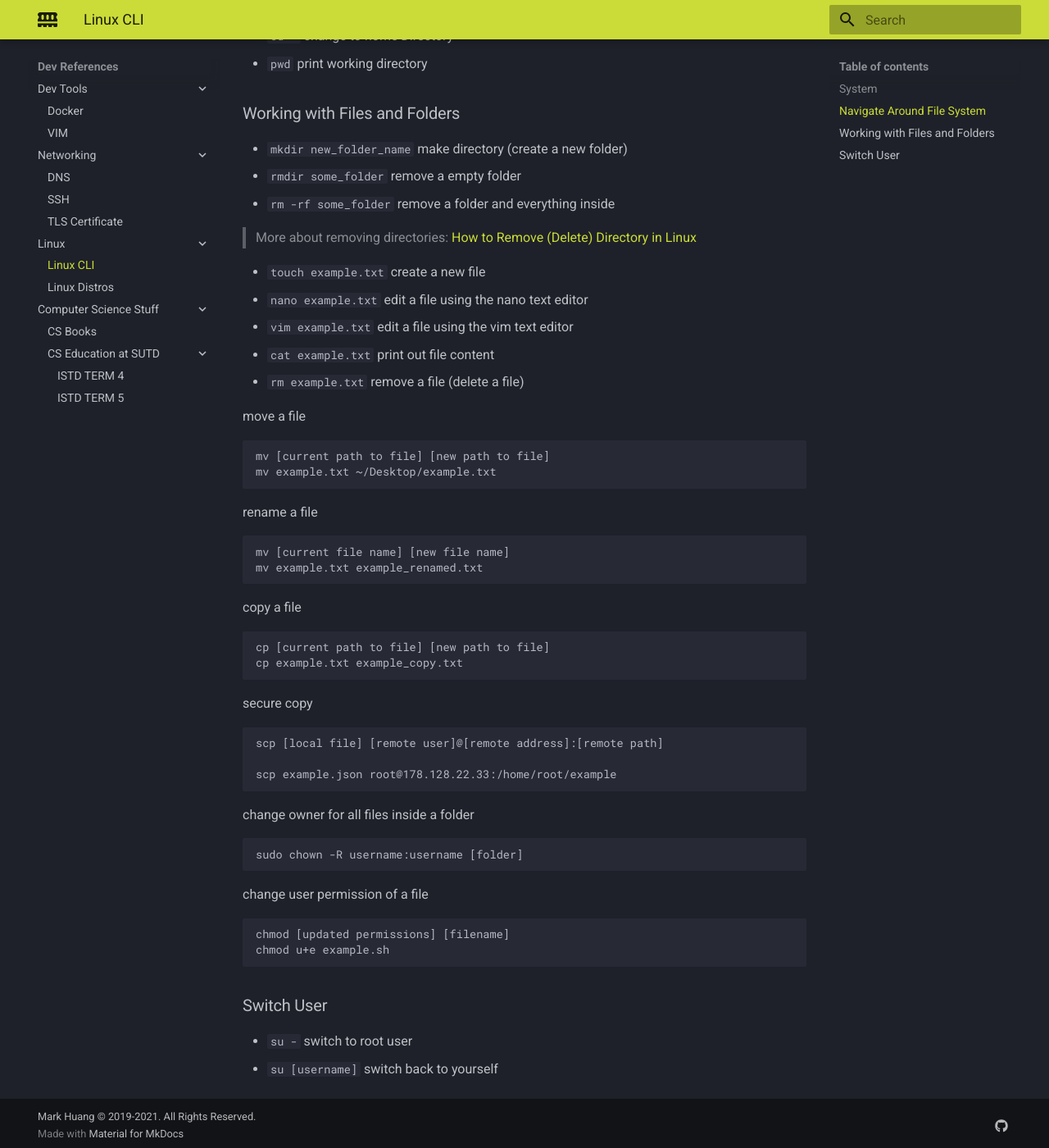
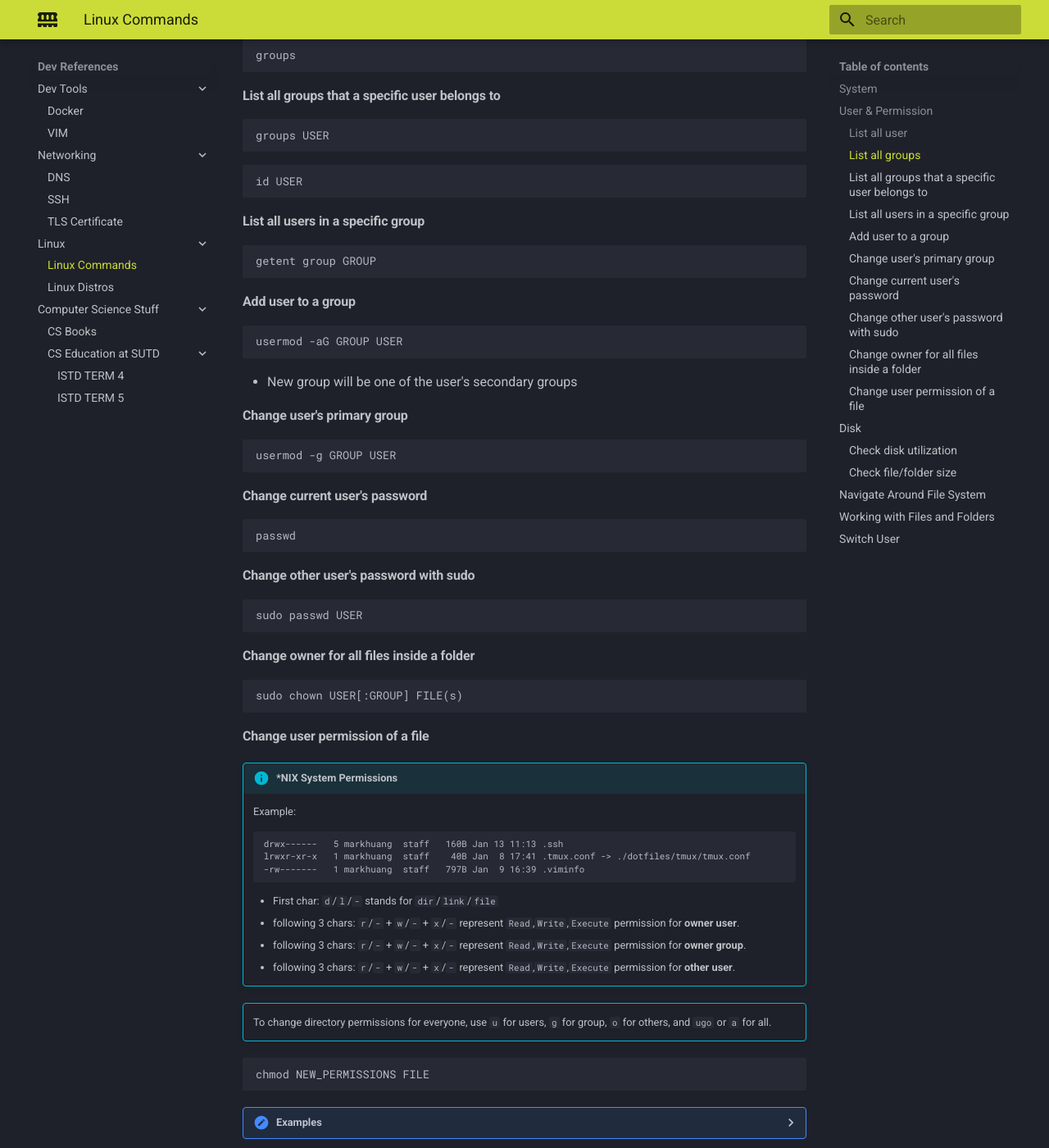
Before and after one commit to MarkHershey/docs, an MkDocs documentation site: the page built from docs/dev/linux-commands.md, in a window 1280 px wide and 1400 px high, scrolled down 984 px. Shown: the whole window at 82% size. Built offline with MkDocs 1.6.1 and Material for MkDocs 9.7.7, drawn with Linux system fonts in a browser that asks for light colours; some of the changed text lies outside the part shown.

Commit message:
Update linux commands

````diff
--- a/docs/dev/linux-commands.md
+++ b/docs/dev/linux-commands.md
@@ -12,13 +12,130 @@
 - `iwconfig`
 - `ping <domain name | ip address>`
 - `top` show processes; use `q` to quit
--  `uname -a` check machine info
-- `blkid` check hard drive
-- `df` disk info
+- `uname -a` check machine info
 - `lsusb` list usb
 - `lspci` list pci
 
+### User & Permission
 
+#### List all user
+
+```
+less /etc/passwd
+```
+
+```
+users
+```
+
+#### List all groups
+
+```
+less /etc/group
+```
+
+```
+groups
+```
+
+#### List all groups that a specific user belongs to
+
+```
+groups USER
+```
+
+```
+id USER
+```
+
+#### List all users in a specific group
+
+```
+getent group GROUP
+```
+
+#### Add user to a group
+
+```
+usermod -aG GROUP USER
+```
+
+- New group will be one of the user's secondary groups
+
+#### Change user's primary group
+
+```
+usermod -g GROUP USER
+```
+
+#### Change current user's password
+
+```
+passwd
+```
+
+#### Change other user's password with sudo
+
+```
+sudo passwd USER
+```
+
+#### Change owner for all files inside a folder
+
+```
+sudo chown USER[:GROUP] FILE(s)
+```
+
+#### Change user permission of a file
+
+!!! info "*NIX System Permissions"
+    Example:
+    ```
+    drwx------   5 markhuang  staff   160B Jan 13 11:13 .ssh
+    lrwxr-xr-x   1 markhuang  staff    40B Jan  8 17:41 .tmux.conf -> ./dotfiles/tmux/tmux.conf
+    -rw-------   1 markhuang  staff   797B Jan  9 16:39 .viminfo
+    ```
+
+    - First char: `d`/`l`/`-` stands for `dir`/`link`/`file`
+    - following 3 chars: `r`/`-` + `w`/`-` + `x`/`-` represent `Read`,`Write`,`Execute` permission for **owner user**.
+    - following 3 chars: `r`/`-` + `w`/`-` + `x`/`-` represent `Read`,`Write`,`Execute` permission for **owner group**.
+    - following 3 chars: `r`/`-` + `w`/`-` + `x`/`-` represent `Read`,`Write`,`Execute` permission for **other user**.
+
+
+!!! info ""
+    To change directory permissions for everyone, use `u` for users, `g` for group, `o` for others, and `ugo` or `a` for all.
+
+```
+chmod NEW_PERMISSIONS FILE
+```
+
+??? Examples
+    ```bash
+    chmod u+x example.sh
+    chmod ug+r example.sh
+    chmod ug-w example.sh
+    chmod a+rwx example.sh
+    ```
+
+### Disk
+
+#### Check disk utilization
+
+```
+df -h
+```
+
+- `-h` for "Human-readable" output
+
+
+#### Check file/folder size
+
+```
+du -sh {dir}
+```
+
+- `-s` for "specified" file/dir only
+- `-h` for "Human-readable" output
 
 ### Navigate Around File System
 
@@ -71,18 +188,7 @@ scp example.json root@178.128.22.33:/home/root/example
 ```
 
 
-change owner for all files inside a folder
 
-```
-sudo chown -R username:username [folder]
-```
-
-change user permission of a file
-
-```
-chmod [updated permissions] [filename]
-chmod u+e example.sh
-```
 
 
 
--- a/mkdocs.yml
+++ b/mkdocs.yml
@@ -79,7 +79,7 @@ nav:
         - SSH: 'dev/ssh.md'
         - TLS Certificate: 'dev/tls_certificate.md'
       - Linux:
-        - Linux CLI: 'dev/linux-commands.md'
+        - Linux Commands: 'dev/linux-commands.md'
         - Linux Distros: 'dev/linux-distros.md'
       - Computer Science Stuff:
         - CS Books: 'cs/cs_books.md'
````
Also changed, not shown: other parts of docs/dev/linux-commands.md (+1 -1 lines).
